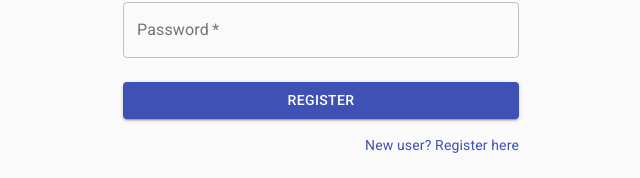
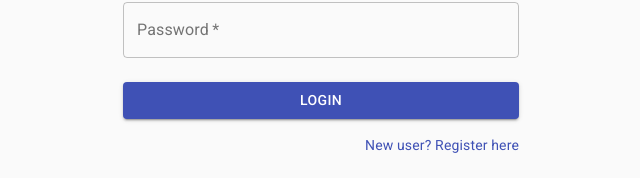
Before and after one commit to amlannandy/FitnessLive, a React (Create React App) app in the folder web-app/: page /login in a window 1280 px wide. Shown: the part 230-408 px from the top of the page, without its empty margins (319-959 px from the left). Built offline with nearby package versions, Linux system fonts and the light colour scheme; the HTML template or start-up script is replaced by a standard one.

Commit message:
Added navigation between login and register

```diff
--- a/web-app/src/views/Login.js
+++ b/web-app/src/views/Login.js
@@ -10,6 +10,7 @@ import {
   makeStyles,
 } from '@material-ui/core';
 import { Redirect } from 'react-router-dom';
+import RouterLink from 'react-router-dom/Link';
 import { useSelector, useDispatch } from 'react-redux';
 
 import { login } from '../store/actions/auth';
@@ -100,11 +101,13 @@ const Login = () => {
             color='primary'
             disabled={isLoading}
             className={classes.submit}>
-            Register
+            Login
           </Button>
           <Grid container justify='flex-end'>
             <Grid item>
-              <Link variant='body2'>New user? Register here</Link>
+              <Link component={RouterLink} to='/register' variant='body2'>
+                New user? Register here
+              </Link>
             </Grid>
           </Grid>
         </form>
--- a/web-app/src/views/Register.js
+++ b/web-app/src/views/Register.js
@@ -10,6 +10,7 @@ import {
   makeStyles,
 } from '@material-ui/core';
 import { Redirect } from 'react-router-dom';
+import RouterLink from 'react-router-dom/Link';
 import { useSelector, useDispatch } from 'react-redux';
 
 import { setAlert } from '../store/actions/alert';
@@ -156,7 +157,7 @@ const Register = () => {
           </Button>
           <Grid container justify='flex-end'>
             <Grid item>
-              <Link href='#' variant='body2'>
+              <Link component={RouterLink} to='/login' variant='body2'>
                 Already have an account? Login
               </Link>
             </Grid>
```
